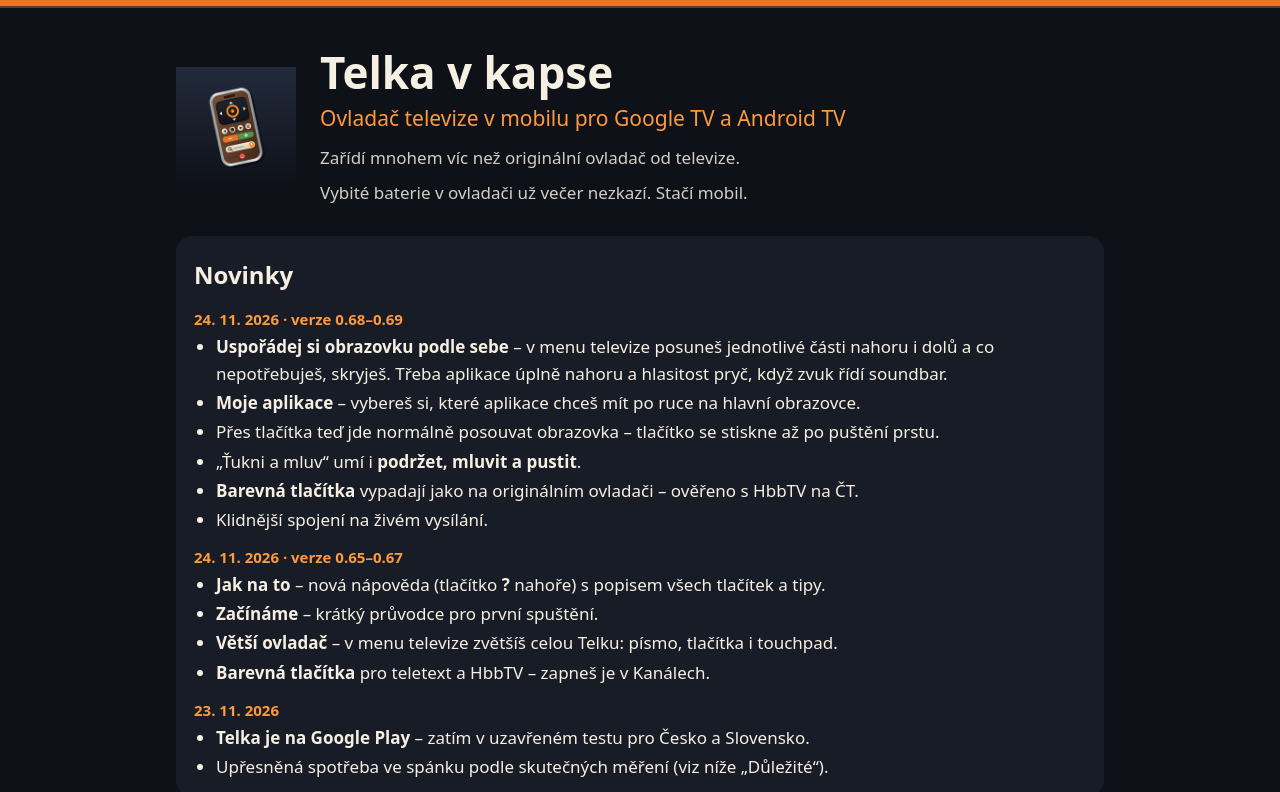
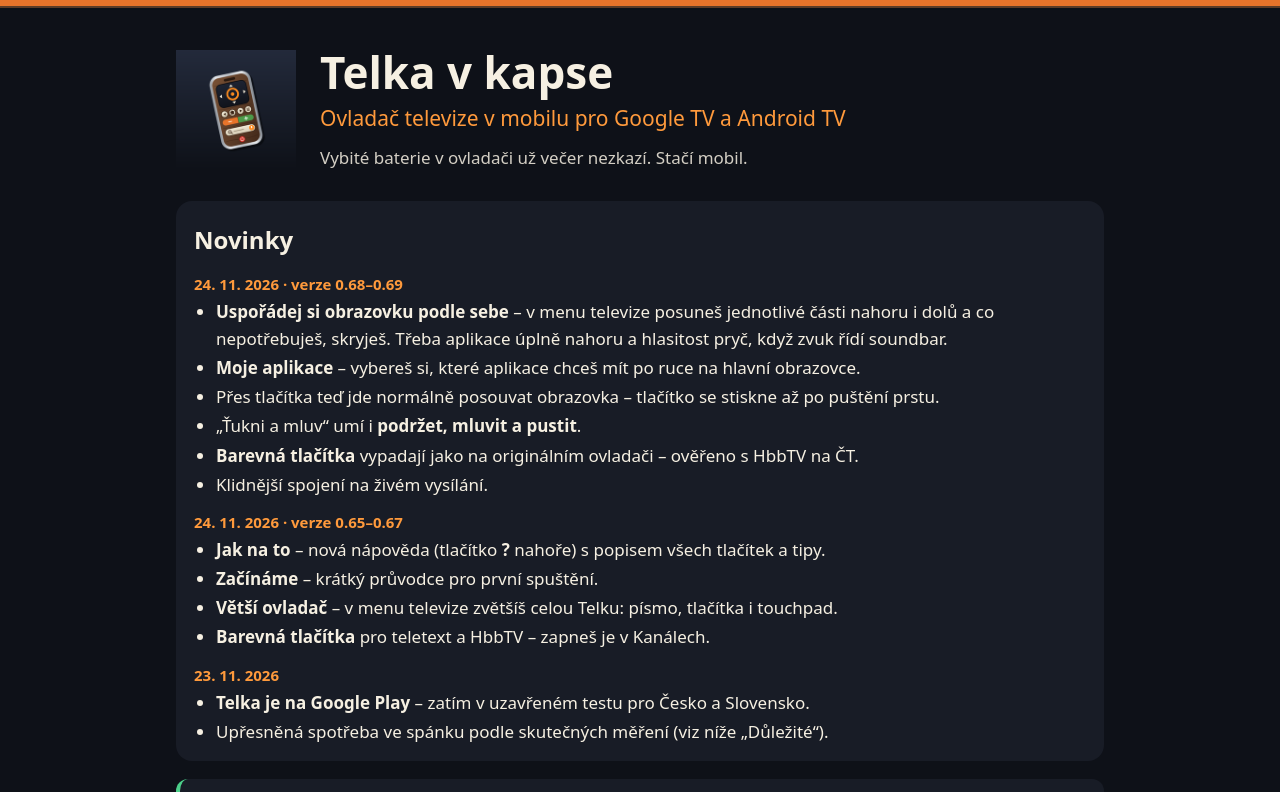
Before and after one commit to telka-v-kapse/telka-v-kapse.github.io, a plain HTML site: page index.html in a window 1280 px wide. Shown: the top 792 px of the page. Drawn offline with Linux system fonts and the light colour scheme.

Commit message:
Web: v zahlavi jen veta o bateriich
Co-Authored-By: Claude Opus 5.5 <noreply@anthropic.com>
Claude-Session: https://claude.ai/code/session_01KJu49yhVo3MkmWoEbwK1KY

```diff
--- a/index.html
+++ b/index.html
@@ -58,7 +58,6 @@
     <div>
       <h1>Telka v kapse</h1>
       <p class="pod">Ovladač televize v mobilu pro Google TV a Android TV</p>
-      <p class="slogan">Zařídí mnohem víc než originální ovladač od televize.</p>
       <p class="slogan">Vybité baterie v ovladači už večer nezkazí. Stačí mobil.</p>
     </div>
   </header>
```
